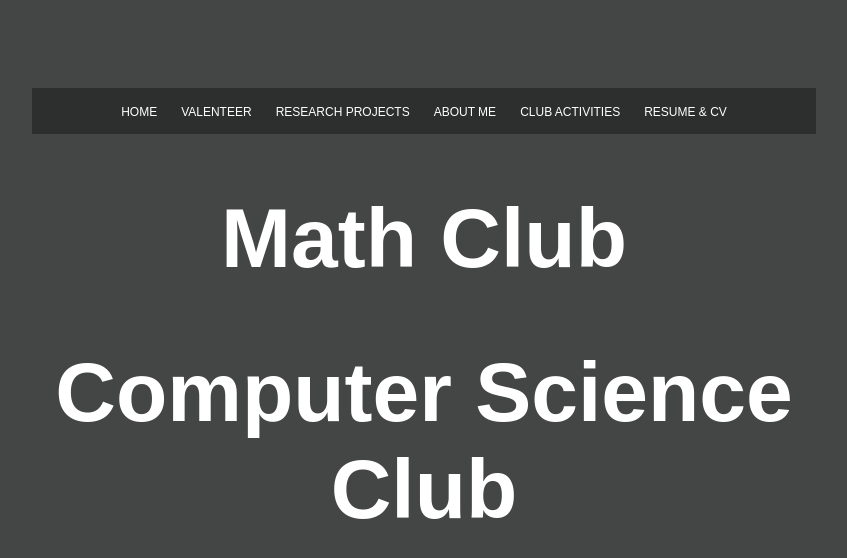
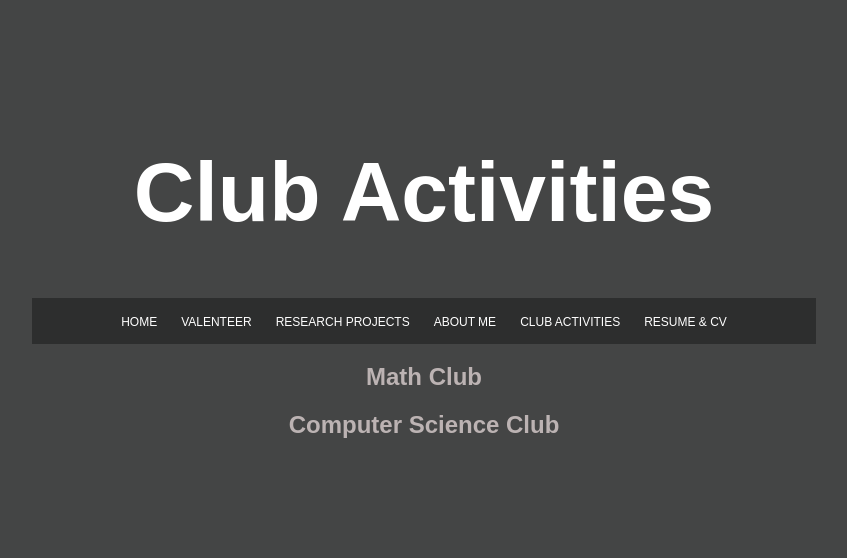
Before and after one commit to Ray149s/personalWebPage, a plain HTML site: page club.html in a window 1280 px wide. Shown: the whole page, without its empty margins (216-1063 px from the left). Drawn offline with Linux system fonts and the light colour scheme.

Commit message:
All pages are up with headings

```diff
--- a/club.html
+++ b/club.html
@@ -8,6 +8,7 @@
     <link rel="stylesheet" href="style.css">
 </head>
 <main>
+    <h1>Club Activities</h1>
     <nav>
         <a href="/index.html">HOME</a> <!--Shortkut for mltiple lines same text clt+alt+down arrow-->
         <a href="/volenteer.html">VALENTEER</a>
@@ -17,7 +18,7 @@
         <a href="/resume.html">RESUME & CV</a>
     </nav>
 
-    <h1>Math Club</h1>
-    <h1>Computer Science Club</h1>
+    <h2>Math Club</h2>
+    <h2>Computer Science Club</h2>
 </main>
 </html>
```
Also changed, not shown: aboutme.html (+2 -2 lines), index.html (+1 -1 lines), myresearch.html (+1 -1 lines), resume.html (+3 -1 lines).
